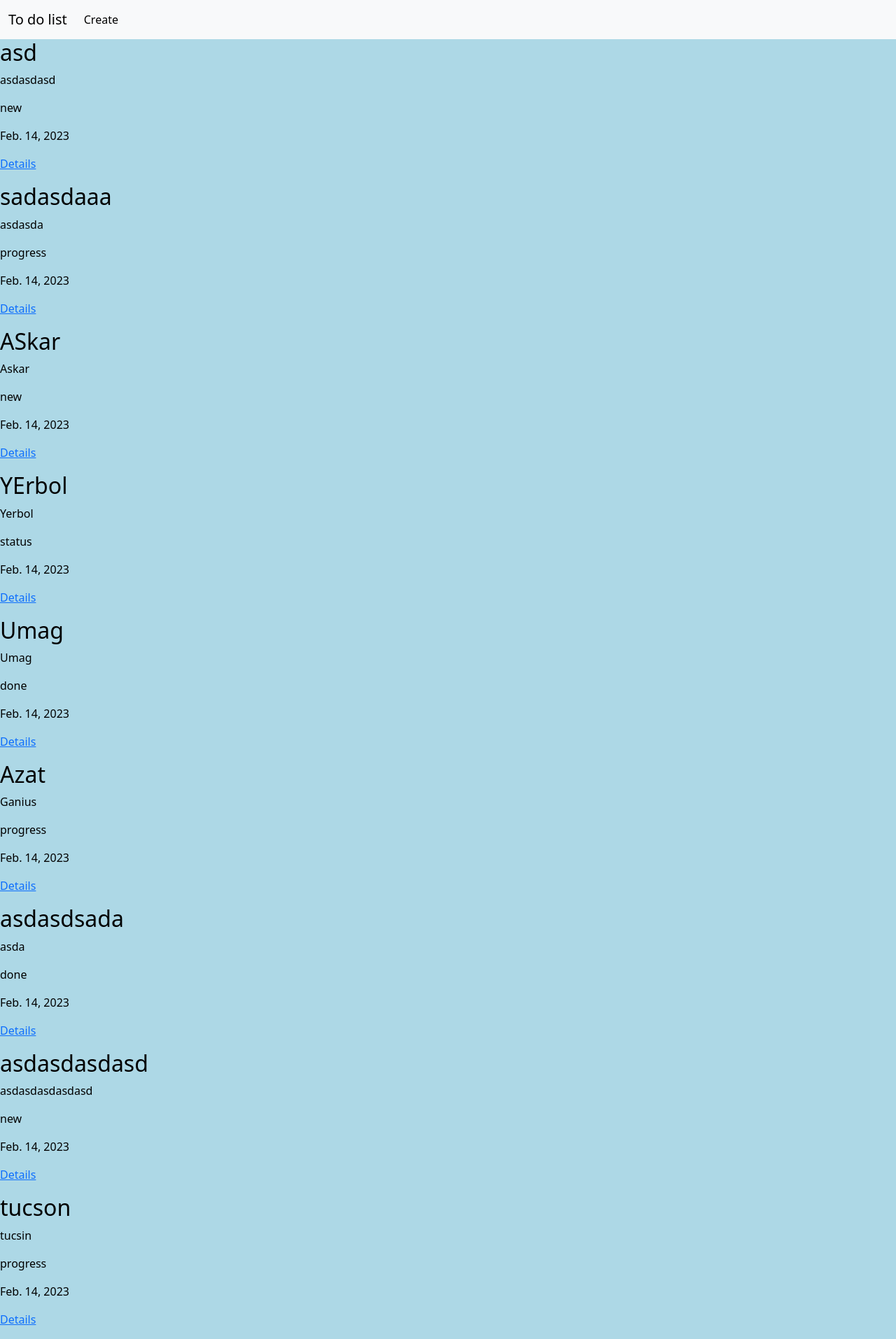
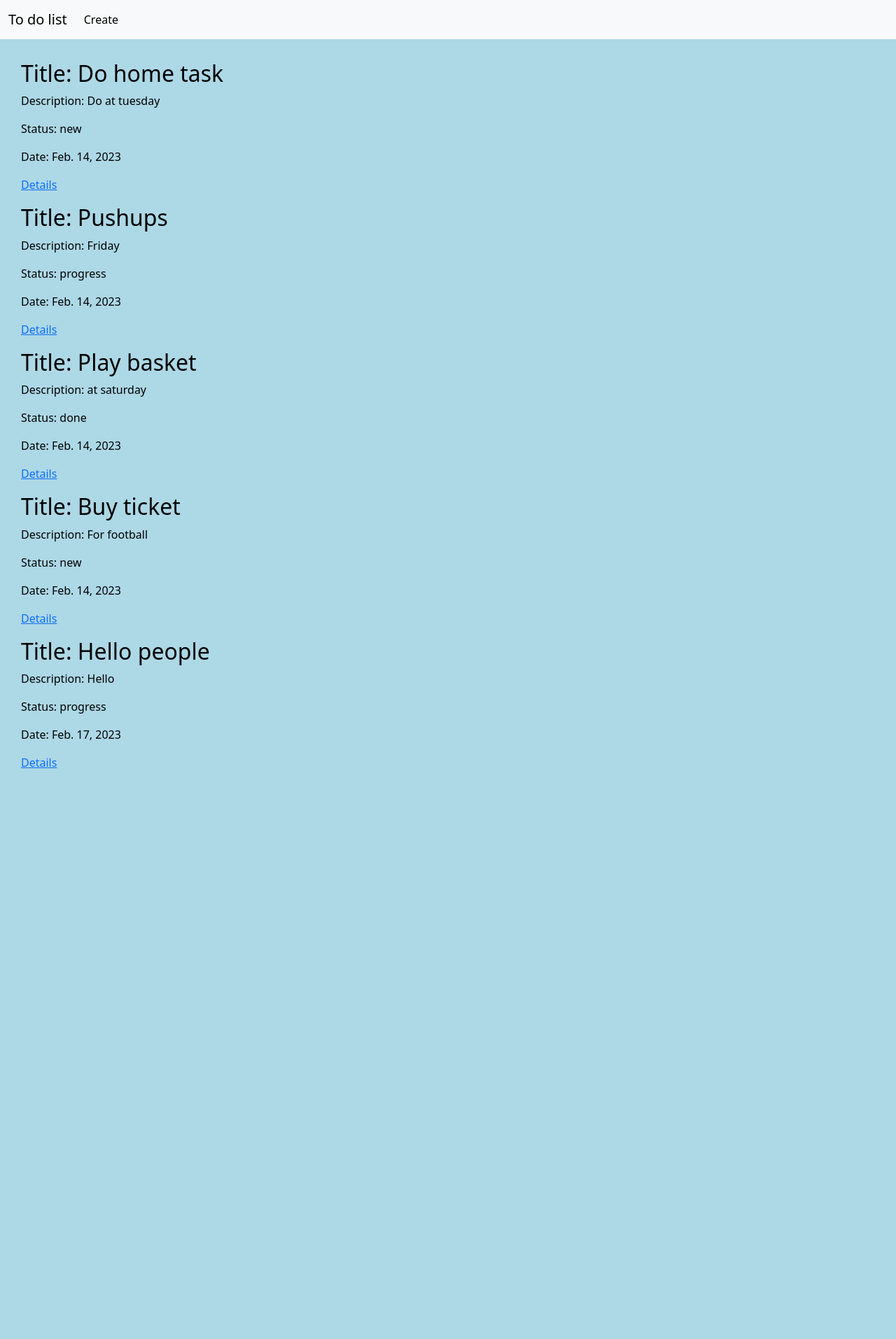
Before and after one commit to azamuzapbar/homework_59_muzapbar_azat, a Django app: page / in a window 1280 px wide. Shown: the whole page at 70% size. After the commit the page ends 1098 px from the top, so only its background shows below. Run offline with Django 4.2, Linux system fonts and the light colour scheme; data comes from the database, SQL or seed files in the repository.

Commit message:
Стилизация + добавил фикстуры

```diff
--- a/hw52/fixtures/dump.json
+++ b/hw52/fixtures/dump.json
@@ -1 +1 @@
-[{"model": "webapp.article", "pk": 1, "fields": {"title": "asd", "description": "asdasdasd", "status": "new", "datetime": "2023-02-14"}}, {"model": "webapp.article", "pk": 2, "fields": {"title": "sadasdaaa", "description": "asdasda", "status": "progress", "datetime": "2023-02-14"}}, {"model": "webapp.article", "pk": 3, "fields": {"title": "ASkar", "description": "Askar", "status": "new", "datetime": "2023-02-14"}}, {"model": "webapp.article", "pk": 4, "fields": {"title": "YErbol", "description": "Yerbol", "status": "status", "datetime": "2023-02-14"}}, {"model": "webapp.article", "pk": 6, "fields": {"title": "Umag", "description": "Umag", "status": "done", "datetime": "2023-02-14"}}, {"model": "webapp.article", "pk": 7, "fields": {"title": "Azat", "description": "Ganius", "status": "progress", "datetime": "2023-02-14"}}, {"model": "webapp.article", "pk": 8, "fields": {"title": "asdasdsada", "description": "asda", "status": "done", "datetime": "2023-02-14"}}, {"model": "webapp.article", "pk": 9, "fields": {"title": "asdasdasdasd", "description": "asdasdasdasdasd", "status": "new", "datetime": "2023-02-14"}}, {"model": "webapp.article", "pk": 10, "fields": {"title": "tucson", "description": "tucsin", "status": "progress", "datetime": "2023-02-14"}}]
+[{"model": "webapp.article", "pk": 14, "fields": {"title": "Do home task", "description": "Do at tuesday", "detailed_view": "", "status": "new", "datetime": "2023-02-14"}}, {"model": "webapp.article", "pk": 15, "fields": {"title": "Pushups", "description": "Friday", "detailed_view": "", "status": "progress", "datetime": "2023-02-14"}}, {"model": "webapp.article", "pk": 16, "fields": {"title": "Play basket", "description": "at saturday", "detailed_view": "", "status": "done", "datetime": "2023-02-14"}}, {"model": "webapp.article", "pk": 17, "fields": {"title": "Buy ticket", "description": "For football", "detailed_view": "", "status": "new", "datetime": "2023-02-14"}}, {"model": "webapp.article", "pk": 18, "fields": {"title": "Hello people", "description": "Hello", "detailed_view": "Helloow", "status": "progress", "datetime": "2023-02-17"}}]
--- /dev/null
+++ b/hw52/templates/base.html
@@ -0,0 +1,35 @@
+<!DOCTYPE html>
+<html lang="en">
+<head>
+    <meta charset="UTF-8">
+    <title>{% block title %}Blog{% endblock %}</title>
+    <link rel="stylesheet" href="https://cdn.jsdelivr.net/npm/bootstrap@5.3.0-alpha1/dist/css/bootstrap.min.css">
+    <style>
+        body{
+        background-color:#ADD8E6;
+        color: black;
+        }
+    </style>
+</head>
+<body>
+<nav class="navbar navbar-expand-lg bg-body-tertiary">
+  <div class="container-fluid">
+    <a class="navbar-brand" href="{% url 'index' %}">To do list</a>
+    <button class="navbar-toggler" type="button" data-bs-toggle="collapse" data-bs-target="#navbarNav" aria-controls="navbarNav" aria-expanded="false" aria-label="Toggle navigation">
+      <span class="navbar-toggler-icon"></span>
+    </button>
+    <div class="collapse navbar-collapse" id="navbarNav">
+      <ul class="navbar-nav">
+        <li class="nav-item">
+          <a class="nav-link active" aria-current="article_add" href="{% url 'article_add' %}">Create</a>
+          {% block menu %} {% endblock %}
+        </li>
+      </ul>
+    </div>
+  </div>
+</nav>
+<div class="container">
+  {% block content %}{% endblock %}
+</div>
+</body>
+</html>
--- a/hw52/templates/index.html
+++ b/hw52/templates/index.html
@@ -1,38 +1,21 @@
-<!DOCTYPE html>
-<html lang="en">
-<head>
-    <meta charset="UTF-8">
-    <title>Title</title>
-    <link rel="stylesheet" href="https://cdn.jsdelivr.net/npm/bootstrap@5.3.0-alpha1/dist/css/bootstrap.min.css">
-    <style>
-        body{
-        background-color:#ADD8E6;
-        color: black;
-        }
-    </style>
-</head>
-<body>
-<nav class="navbar navbar-expand-lg bg-body-tertiary">
-  <div class="container-fluid">
-    <a class="navbar-brand" href="#">To do list</a>
-    <button class="navbar-toggler" type="button" data-bs-toggle="collapse" data-bs-target="#navbarNav" aria-controls="navbarNav" aria-expanded="false" aria-label="Toggle navigation">
-      <span class="navbar-toggler-icon"></span>
-    </button>
-    <div class="collapse navbar-collapse" id="navbarNav">
-      <ul class="navbar-nav">
-        <li class="nav-item">
-          <a class="nav-link active" aria-current="article_add" href="/article/add">Create</a>
-        </li>
-      </ul>
-    </div>
-  </div>
-</nav>
+{% extends 'base.html' %}
+{% block tittle %} To do list {%endblock%}
+{% block menu %}
+{% endblock %}
+{%block content%}
+<style>
+.container {
+  padding: 0;
+  margin: 30px;
+}
+
+</style>
+
 {% for article in articles %}
-    <h2>{{ article.title }}</h2>
-    <p> {{article.description}}</p>
-    <p> {{article.status}} </p>
-    <p>{{article.datetime}}</p>
-    <p><a href="/article/?pk={{ article.pk }}"> Details </a></p>
+<h2>Title: {{ article.title }}</h2>
+<p> Description: {{article.description}}</p>
+<p> Status: {{article.status}} </p>
+<p> Date: {{article.datetime}}</p>
+<p><a href="{% url 'detailed_view' article.pk %}"> Details </a></p>
 {% endfor %}
-</body>
-</html>
+{%endblock%}
--- a/hw52/webapp/models.py
+++ b/hw52/webapp/models.py
@@ -9,8 +9,10 @@ class Article(models.Model):
 
     title = models.CharField(verbose_name='название', max_length=200, null=False, blank=False)
     description = models.TextField(verbose_name='описание', max_length=3000, null=False, blank=False)
+    detailed_view = models.TextField(verbose_name='детальное_описание', max_length=3500, null=False, blank=True)
     status = models.CharField(max_length=10, choices=CHOICES, default='new')
     datetime = models.DateField(auto_now=True, verbose_name='дата изменения')
 
+
     def __str__(self):
-        return f'{self.title} - {self.description} - {self.status}'
+        return f'{self.title} - {self.description} - {self.status} - {self.detailed_view}'
--- a/hw52/webapp/urls.py
+++ b/hw52/webapp/urls.py
@@ -5,7 +5,8 @@ from webapp.articles import add_view
 
 
 urlpatterns = [
-    path('', index_view),
-    path('article/', article_view),
-    path('article/add/', add_view),
+    path('', index_view, name='index'),
+    path('article/', index_view),
+    path('article/<int:pk>', article_view, name='detailed_view'),
+    path('article/add/', add_view, name='article_add')
 ]
```
Also changed, not shown: hw52/templates/article_add.html (+30 -20 lines), hw52/templates/article_view.html (+18 -21 lines), hw52/webapp/articles.py (+6 -5 lines), hw52/webapp/migrations/0002_article_detailed_view.py (added).
